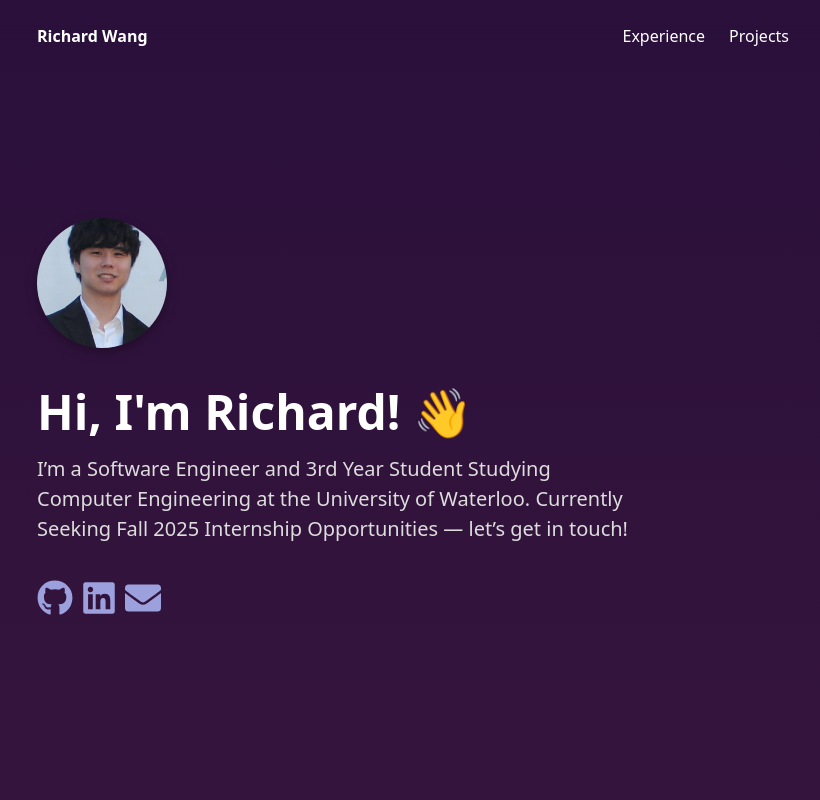
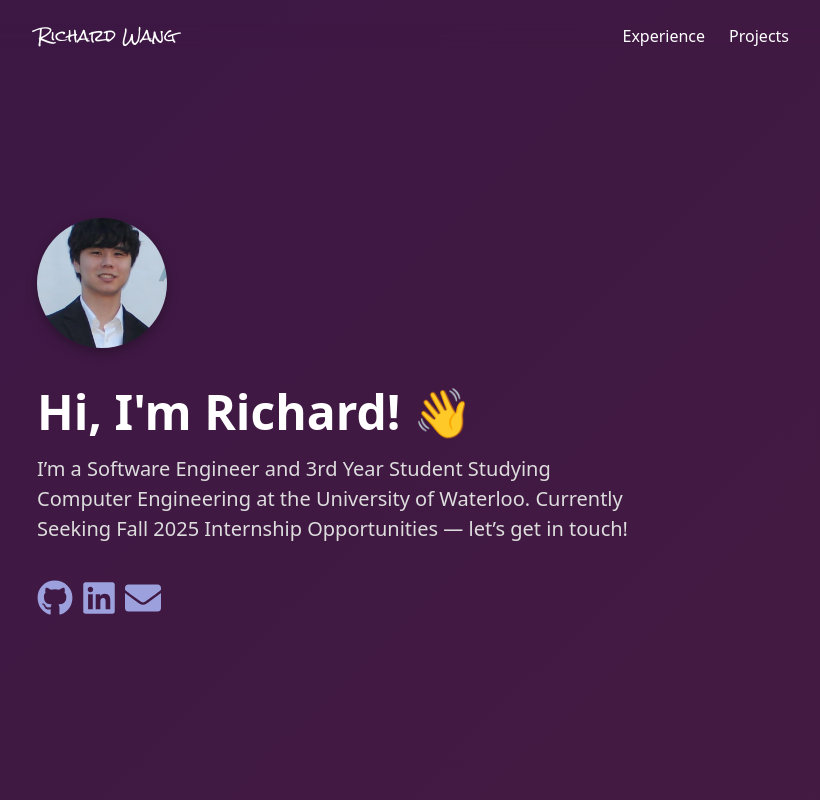
Before and after one commit to RichardWangg/Personal-Website-2, a React (Vite) app: page / in a window 1280 px wide. Shown: the top 800 px of the page, without its empty margins (227-1047 px from the left). Built offline with nearby package versions, Linux system fonts and the light colour scheme.

Commit message:
moving gradient background

```diff
--- a/src/App.css
+++ b/src/App.css
@@ -1,3 +1,5 @@
+@import url('https://fonts.googleapis.com/css2?family=Rock+Salt&display=swap');
+
 body {
   margin: 0;
   overflow-x: hidden;
@@ -23,9 +25,30 @@
 
 .gradient-wrapper {
   min-height: 300vh;
-  background: linear-gradient(to bottom, #2a103b, #4a1d3f);
+  background: linear-gradient(
+    -45deg,
+    #2a103b 0%,
+    #3b1745 25%,
+    #4a1d3f 50%,
+    #3b1745 75%,
+    #2a103b 100%
+  );
+  background-size: 400% 400%;
+  animation: gradientShift 7s ease infinite;
   width: 100vw;
   overflow-x: hidden;
+}
+
+@keyframes gradientShift {
+  0% {
+    background-position: 0% 50%;
+  }
+  50% {
+    background-position: 100% 50%;
+  }
+  100% {
+    background-position: 0% 50%;
+  }
 }
 
 .section {
@@ -72,6 +95,7 @@
   color: inherit;
   text-decoration: none;
   cursor: pointer;
+  font-family: "Rock Salt", cursive;
 }
 
 .nav-links {
```
